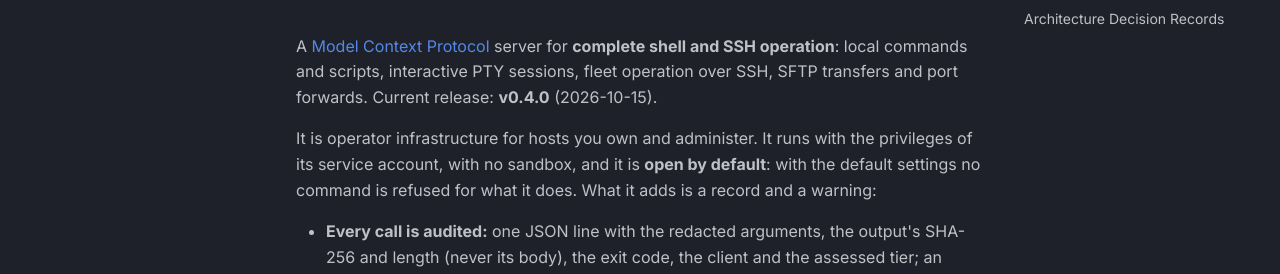
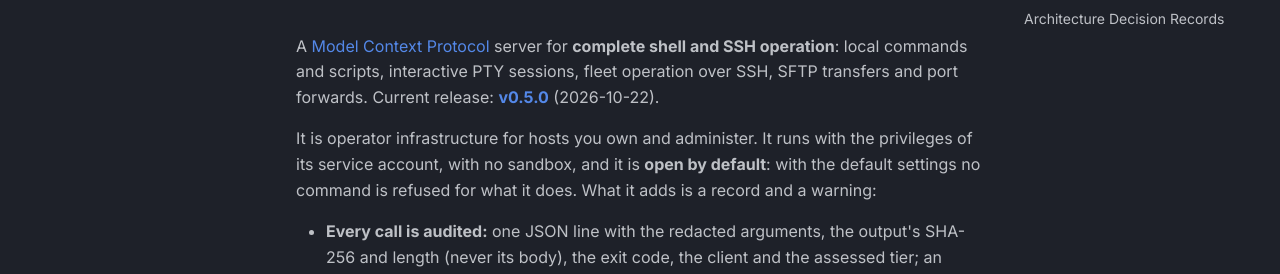
Before and after one commit to rmednitzer/relay-shell, an MkDocs documentation site: the page built from docs/index.md, in a window 1280 px wide and 900 px high. Shown: the part 194-468 px from the top of the window. Built offline with MkDocs 1.6.1 and Material for MkDocs 9.7.7, drawn with Linux system fonts in a browser that asks for light colours; comment, search, counter and statistics services are not loaded.

Commit message:
docs: update Pages overview to v0.5.0 (#265)

```diff
--- a/docs/index.md
+++ b/docs/index.md
@@ -6,7 +6,7 @@
 
 A [Model Context Protocol](https://modelcontextprotocol.io) server for **complete shell and
 SSH operation**: local commands and scripts, interactive PTY sessions, fleet operation over
-SSH, SFTP transfers and port forwards. Current release: **v0.4.0** (2026-10-15).
+SSH, SFTP transfers and port forwards. Current release: **[v0.5.0](https://github.com/rmednitzer/relay-shell/releases/tag/v0.5.0)** (2026-10-22).
 
 It is operator infrastructure for hosts you own and administer. It runs with the privileges
 of its service account, with no sandbox, and it is **open by default**: with the default
```
